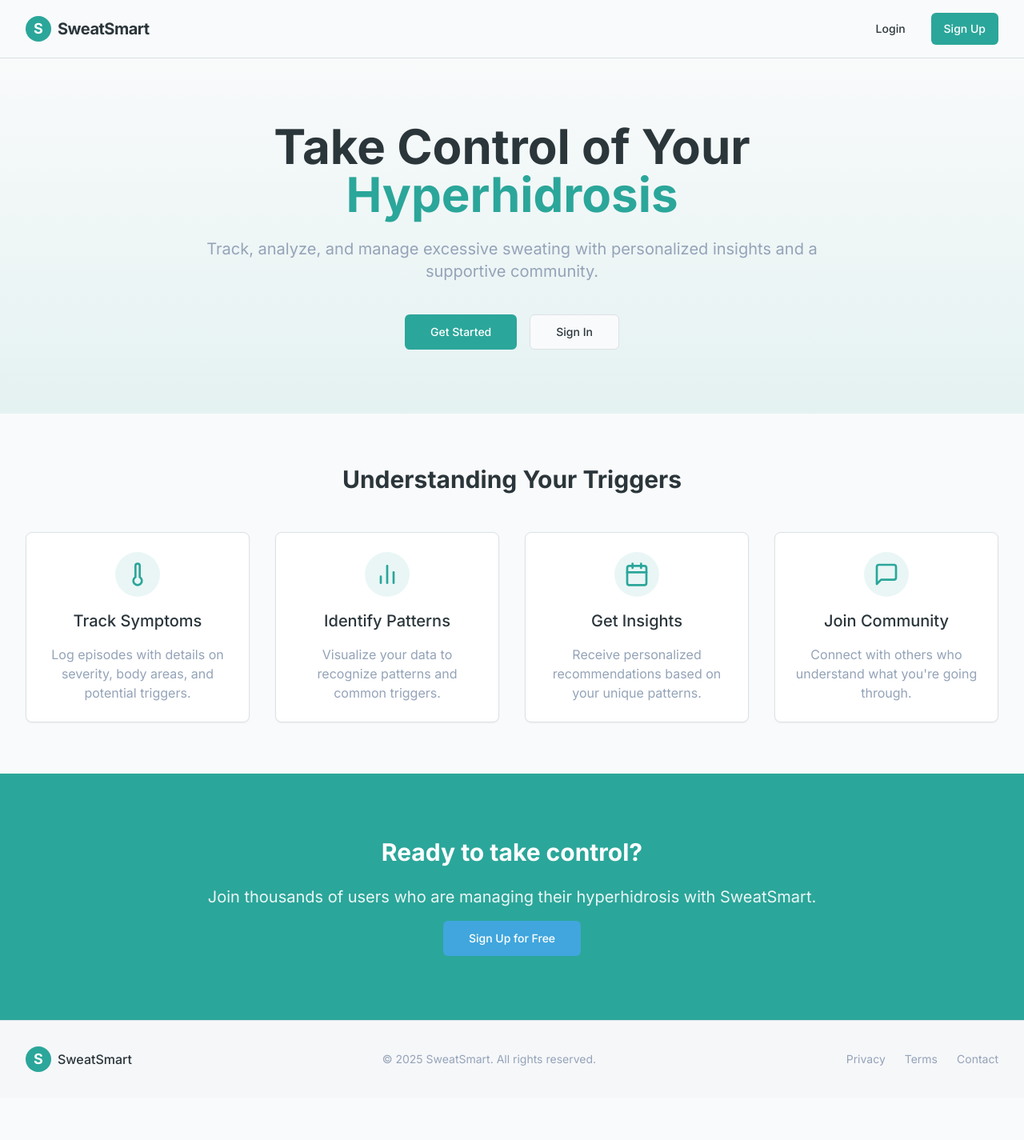
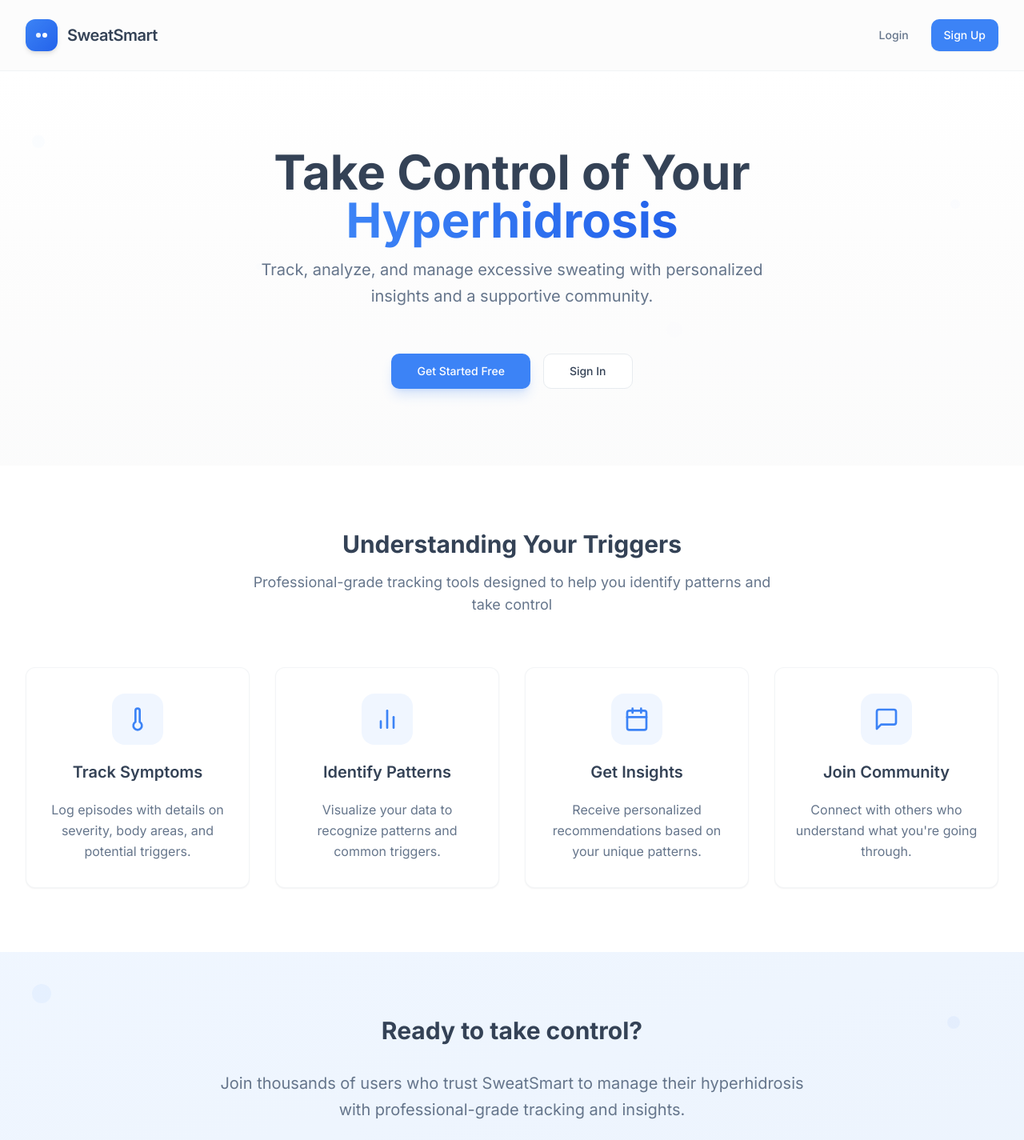
Before and after one commit to Ebuny5/sweatsmart-web, a React (Vite) app: page / in a window 1280 px wide. Shown: the top 1425 px of the page at 80% size. Before the commit the page ends 1372 px from the top, so only its background shows below. Built offline with nearby package versions, Linux system fonts and the light colour scheme.

Commit message:
Refactor: Redesign app interface

```diff
--- a/src/index.css
+++ b/src/index.css
@@ -6,83 +6,99 @@
 
 @layer base {
   :root {
-    --background: 195 20% 98%;
-    --foreground: 200 15% 20%;
+    --background: 0 0% 99%;
+    --foreground: 215 25% 27%;
 
     --card: 0 0% 100%;
-    --card-foreground: 200 15% 20%;
+    --card-foreground: 215 25% 27%;
 
     --popover: 0 0% 100%;
-    --popover-foreground: 200 15% 20%;
+    --popover-foreground: 215 25% 27%;
 
-    --primary: 174 59% 41%;
+    --primary: 217 91% 60%;
     --primary-foreground: 0 0% 100%;
 
-    --secondary: 201 70% 56%;
-    --secondary-foreground: 0 0% 100%;
+    --secondary: 210 17% 95%;
+    --secondary-foreground: 215 25% 27%;
 
-    --muted: 210 20% 96%;
-    --muted-foreground: 215 20% 65%;
+    --muted: 210 17% 98%;
+    --muted-foreground: 215 16% 47%;
 
-    --accent: 189 90% 45%;
-    --accent-foreground: 0 0% 100%;
+    --accent: 214 100% 97%;
+    --accent-foreground: 217 91% 60%;
 
     --destructive: 0 84% 60%;
     --destructive-foreground: 0 0% 100%;
 
-    --border: 200 20% 88%;
-    --input: 200 20% 88%;
-    --ring: 174 59% 41%;
+    --border: 210 20% 92%;
+    --input: 210 20% 92%;
+    --ring: 217 91% 60%;
 
-    --radius: 0.5rem;
+    --radius: 0.75rem;
 
-    --sidebar-background: 174 30% 97%;
-    --sidebar-foreground: 200 15% 20%;
-    --sidebar-primary: 174 59% 41%;
+    /* Medical app gradients and special colors */
+    --gradient-primary: linear-gradient(135deg, hsl(217, 91%, 60%), hsl(217, 91%, 50%));
+    --gradient-subtle: linear-gradient(180deg, hsl(0, 0%, 100%), hsl(210, 17%, 98%));
+    --droplet-blue: 217 91% 60%;
+    --droplet-light: 214 100% 97%;
+    --professional-gray: 215 16% 47%;
+    --clean-white: 0 0% 100%;
+
+    --sidebar-background: 0 0% 99%;
+    --sidebar-foreground: 215 25% 27%;
+    --sidebar-primary: 217 91% 60%;
     --sidebar-primary-foreground: 0 0% 100%;
-    --sidebar-accent: 174 30% 95%;
-    --sidebar-accent-foreground: 200 15% 20%;
-    --sidebar-border: 174 30% 92%;
-    --sidebar-ring: 174 59% 41%;
+    --sidebar-accent: 214 100% 97%;
+    --sidebar-accent-foreground: 215 25% 27%;
+    --sidebar-border: 210 20% 92%;
+    --sidebar-ring: 217 91% 60%;
   }
 
   .dark {
-    --background: 200 25% 10%;
+    --background: 215 28% 10%;
     --foreground: 210 20% 98%;
 
-    --card: 200 25% 15%;
+    --card: 215 28% 12%;
     --card-foreground: 210 20% 98%;
 
-    --popover: 200 25% 15%;
+    --popover: 215 28% 12%;
     --popover-foreground: 210 20% 98%;
 
-    --primary: 174 59% 41%;
+    --primary: 217 91% 60%;
     --primary-foreground: 0 0% 100%;
 
-    --secondary: 201 70% 56%;
-    --secondary-foreground: 0 0% 100%;
+    --secondary: 215 28% 18%;
+    --secondary-foreground: 210 20% 98%;
 
-    --muted: 200 25% 25%;
-    --muted-foreground: 210 20% 70%;
+    --muted: 215 28% 18%;
+    --muted-foreground: 215 16% 65%;
 
-    --accent: 189 90% 45%;
-    --accent-foreground: 0 0% 100%;
+    --accent: 215 28% 18%;
+    --accent-foreground: 217 91% 60%;
 
     --destructive: 0 74% 50%;
     --destructive-foreground: 0 0% 100%;
 
-    --border: 200 25% 25%;
-    --input: 200 25% 25%;
-    --ring: 174 59% 41%;
+    --border: 215 28% 18%;
+    --input: 215 28% 18%;
+    --ring: 217 91% 60%;
 
-    --sidebar-background: 200 25% 15%;
+    /* Dark mode gradients */
+    --gradient-primary: linear-gradient(135deg, hsl(217, 91%, 60%), hsl(217, 91%, 50%));
+    --gradient-subtle: linear-gradient(180deg, hsl(215, 28%, 12%), hsl(215, 28%, 10%));
+    --droplet-blue: 217 91% 60%;
+    --droplet-light: 215 28% 18%;
+    --professional-gray: 215 16% 65%;
+    --clean-white: 215 28% 12%;
+
+    --sidebar-background: 215 28% 10%;
     --sidebar-foreground: 210 20% 98%;
-    --sidebar-primary: 174 59% 41%;
+    --sidebar-primary: 217 91% 60%;
     --sidebar-primary-foreground: 0 0% 100%;
-    --sidebar-accent: 200 25% 20%;
+    --sidebar-accent: 215 28% 18%;
     --sidebar-accent-foreground: 210 20% 98%;
-    --sidebar-border: 200 25% 25%;
-    --sidebar-ring: 174 59% 41%;
+    --sidebar-border: 215 28% 18%;
+    --sidebar-ring: 217 91% 60%;
   }
 }
 
--- a/src/pages/Index.tsx
+++ b/src/pages/Index.tsx
@@ -7,21 +7,24 @@ import { Thermometer, BarChart2, Calendar, MessageSquare } from "lucide-react";
 const Index = () => {
   return (
     <div className="min-h-screen flex flex-col">
-      <header className="w-full border-b py-4">
+      <header className="w-full border-b border-border/50 py-6">
         <div className="container flex items-center justify-between">
-          <div className="flex items-center gap-2">
-            <div className="h-8 w-8 rounded-full bg-primary flex items-center justify-center">
-              <span className="text-white text-lg font-bold">S</span>
+          <div className="flex items-center gap-3">
+            <div className="h-10 w-10 rounded-xl bg-gradient-to-br from-blue-500 to-blue-600 flex items-center justify-center shadow-md">
+              <div className="flex gap-0.5">
+                <div className="w-1.5 h-1.5 bg-white rounded-full opacity-90"></div>
+                <div className="w-1.5 h-1.5 bg-white rounded-full"></div>
+              </div>
             </div>
-            <h1 className="text-xl font-bold tracking-tight">SweatSmart</h1>
+            <h1 className="text-xl font-semibold tracking-tight text-foreground">SweatSmart</h1>
           </div>
 
-          <div className="flex items-center gap-4">
+          <div className="flex items-center gap-3">
             <Link to="/login">
-              <Button variant="ghost">Login</Button>
+              <Button variant="ghost" className="text-professional-gray hover:text-foreground">Login</Button>
             </Link>
             <Link to="/register">
-              <Button>Sign Up</Button>
+              <Button className="bg-primary hover:bg-primary/90 shadow-sm">Sign Up</Button>
             </Link>
           </div>
         </div>
@@ -29,23 +32,37 @@ const Index = () => {
 
       <main className="flex-1">
         {/* Hero section */}
-        <section className="py-20 bg-gradient-to-b from-background to-primary/10">
-          <div className="container">
-            <div className="max-w-3xl mx-auto text-center space-y-6">
-              <h1 className="text-4xl font-bold sm:text-5xl md:text-6xl">
-                Take Control of Your <span className="text-primary">Hyperhidrosis</span>
-              </h1>
-              <p className="text-xl text-muted-foreground">
-                Track, analyze, and manage excessive sweating with personalized insights and a supportive community.
-              </p>
-              <div className="flex flex-col sm:flex-row gap-4 justify-center pt-4">
+        <section className="py-24 bg-gradient-to-b from-clean-white via-background to-muted/30 relative overflow-hidden">
+          {/* Subtle background pattern */}
+          <div className="absolute inset-0 opacity-[0.02]">
+            <div className="absolute top-20 left-10 w-4 h-4 bg-droplet-blue rounded-full"></div>
+            <div className="absolute top-40 right-20 w-3 h-3 bg-droplet-blue rounded-full opacity-60"></div>
+            <div className="absolute top-60 left-1/4 w-2 h-2 bg-droplet-blue rounded-full opacity-40"></div>
+            <div className="absolute bottom-40 right-1/3 w-5 h-5 bg-droplet-blue rounded-full opacity-30"></div>
+          </div>
+
+          <div className="container relative">
+            <div className="max-w-4xl mx-auto text-center space-y-8">
+              <div className="space-y-4">
+                <h1 className="text-4xl font-bold sm:text-5xl md:text-6xl text-foreground leading-tight">
+                  Take Control of Your{" "}
+                  <span className="text-primary bg-gradient-to-r from-blue-500 to-blue-600 bg-clip-text text-transparent">
+                    Hyperhidrosis
+                  </span>
+                </h1>
+                <p className="text-xl text-professional-gray max-w-2xl mx-auto leading-relaxed">
+                  Track, analyze, and manage excessive sweating with personalized insights and a supportive community.
+                </p>
+              </div>
+
+              <div className="flex flex-col sm:flex-row gap-4 justify-center pt-6">
                 <Link to="/register">
-                  <Button size="lg" className="w-full sm:w-auto">
-                    Get Started
+                  <Button size="lg" className="w-full sm:w-auto bg-primary hover:bg-primary/90 text-white shadow-lg shadow-blue-500/20 border-0">
+                    Get Started Free
                   </Button>
                 </Link>
                 <Link to="/login">
-                  <Button size="lg" variant="outline" className="w-full sm:w-auto">
+                  <Button size="lg" variant="outline" className="w-full sm:w-auto border-border bg-clean-white hover:bg-muted/50 text-foreground">
                     Sign In
                   </Button>
                 </Link>
@@ -55,62 +72,68 @@ const Index = () => {
         </section>
 
         {/* Features section */}
-        <section className="py-16 bg-background">
+        <section className="py-20 bg-clean-white">
           <div className="container">
-            <h2 className="text-3xl font-bold text-center mb-12">
-              Understanding Your Triggers
-            </h2>
+            <div className="text-center mb-16">
+              <h2 className="text-3xl font-bold text-foreground mb-4">
+                Understanding Your Triggers
+              </h2>
+              <p className="text-professional-gray text-lg max-w-2xl mx-auto">
+                Professional-grade tracking tools designed to help you identify patterns and take control
+              </p>
+            </div>
+
             <div className="grid md:grid-cols-2 lg:grid-cols-4 gap-8">
-              <Card>
-                <CardContent className="pt-6">
-                  <div className="flex flex-col items-center text-center space-y-4">
-                    <div className="p-3 bg-primary/10 rounded-full">
-                      <Thermometer className="h-8 w-8 text-primary" />
+              <Card className="border-border/50 shadow-sm hover:shadow-md transition-shadow duration-300 bg-clean-white">
+                <CardContent className="pt-8 pb-8">
+                  <div className="flex flex-col items-center text-center space-y-5">
+                    <div className="p-4 bg-droplet-light rounded-2xl">
+                      <Thermometer className="h-8 w-8 text-droplet-blue" />
                     </div>
-                    <h3 className="text-xl font-medium">Track Symptoms</h3>
-                    <p className="text-muted-foreground">
+                    <h3 className="text-xl font-semibold text-foreground">Track Symptoms</h3>
+                    <p className="text-professional-gray leading-relaxed">
                       Log episodes with details on severity, body areas, and potential triggers.
                     </p>
                   </div>
                 </CardContent>
               </Card>
 
-              <Card>
-                <CardContent className="pt-6">
-                  <div className="flex flex-col items-center text-center space-y-4">
-                    <div className="p-3 bg-primary/10 rounded-full">
-                      <BarChart2 className="h-8 w-8 text-primary" />
+              <Card className="border-border/50 shadow-sm hover:shadow-md transition-shadow duration-300 bg-clean-white">
+                <CardContent className="pt-8 pb-8">
+                  <div className="flex flex-col items-center text-center space-y-5">
+                    <div className="p-4 bg-droplet-light rounded-2xl">
+                      <BarChart2 className="h-8 w-8 text-droplet-blue" />
                     </div>
-                    <h3 className="text-xl font-medium">Identify Patterns</h3>
-                    <p className="text-muted-foreground">
+                    <h3 className="text-xl font-semibold text-foreground">Identify Patterns</h3>
+                    <p className="text-professional-gray leading-relaxed">
                       Visualize your data to recognize patterns and common triggers.
                     </p>
                   </div>
                 </CardContent>
               </Card>
 
-              <Card>
-                <CardContent className="pt-6">
-                  <div className="flex flex-col items-center text-center space-y-4">
-                    <div className="p-3 bg-primary/10 rounded-full">
-                      <Calendar className="h-8 w-8 text-primary" />
+              <Card className="border-border/50 shadow-sm hover:shadow-md transition-shadow duration-300 bg-clean-white">
+                <CardContent className="pt-8 pb-8">
+                  <div className="flex flex-col items-center text-center space-y-5">
+                    <div className="p-4 bg-droplet-light rounded-2xl">
+                      <Calendar className="h-8 w-8 text-droplet-blue" />
                     </div>
-                    <h3 className="text-xl font-medium">Get Insights</h3>
-                    <p className="text-muted-foreground">
+                    <h3 className="text-xl font-semibold text-foreground">Get Insights</h3>
+                    <p className="text-professional-gray leading-relaxed">
                       Receive personalized recommendations based on your unique patterns.
                     </p>
                   </div>
                 </CardContent>
               </Card>
 
-              <Card>
-                <CardContent className="pt-6">
-                  <div className="flex flex-col items-center text-center space-y-4">
-                    <div className="p-3 bg-primary/10 rounded-full">
-                      <MessageSquare className="h-8 w-8 text-primary" />
+              <Card className="border-border/50 shadow-sm hover:shadow-md transition-shadow duration-300 bg-clean-white">
+                <CardContent className="pt-8 pb-8">
+                  <div className="flex flex-col items-center text-center space-y-5">
+                    <div className="p-4 bg-droplet-light rounded-2xl">
+                      <MessageSquare className="h-8 w-8 text-droplet-blue" />
                     </div>
-                    <h3 className="text-xl font-medium">Join Community</h3>
-                    <p className="text-muted-foreground">
+                    <h3 className="text-xl font-semibold text-foreground">Join Community</h3>
+                    <p className="text-professional-gray leading-relaxed">
                       Connect with others who understand what you're going through.
                     </p>
                   </div>
@@ -121,16 +144,24 @@ const Index = () => {
         </section>
 
         {/* CTA section */}
-        <section className="py-20 bg-primary text-primary-foreground">
-          <div className="container">
-            <div className="max-w-3xl mx-auto text-center space-y-6">
-              <h2 className="text-3xl font-bold">Ready to take control?</h2>
-              <p className="text-xl opacity-90">
-                Join thousands of users who are managing their hyperhidrosis with SweatSmart.
+        <section className="py-20 bg-gradient-to-br from-blue-50 to-blue-100/50 relative overflow-hidden">
+          {/* Background decoration */}
+          <div className="absolute inset-0 opacity-5">
+            <div className="absolute top-10 left-10 w-6 h-6 bg-droplet-blue rounded-full"></div>
+            <div className="absolute top-20 right-20 w-4 h-4 bg-droplet-blue rounded-full"></div>
+            <div className="absolute bottom-20 left-20 w-5 h-5 bg-droplet-blue rounded-full"></div>
+            <div className="absolute bottom-10 right-10 w-3 h-3 bg-droplet-blue rounded-full"></div>
+          </div>
+
+          <div className="container relative">
+            <div className="max-w-3xl mx-auto text-center space-y-8">
+              <h2 className="text-3xl font-bold text-foreground">Ready to take control?</h2>
+              <p className="text-xl text-professional-gray leading-relaxed">
+                Join thousands of users who trust SweatSmart to manage their hyperhidrosis with professional-grade tracking and insights.
               </p>
               <Link to="/register">
-                <Button size="lg" variant="secondary" className="mt-4">
-                  Sign Up for Free
+                <Button size="lg" className="mt-6 bg-primary hover:bg-primary/90 text-white shadow-lg shadow-blue-500/20 px-8">
+                  Start Your Journey Free
                 </Button>
               </Link>
             </div>
@@ -138,28 +169,31 @@ const Index = () => {
         </section>
       </main>
 
-      <footer className="border-t py-8 bg-muted/50">
+      <footer className="border-t border-border/50 py-12 bg-clean-white">
         <div className="container">
-          <div className="flex flex-col md:flex-row justify-between items-center gap-4">
-            <div className="flex items-center gap-2">
-              <div className="h-8 w-8 rounded-full bg-primary flex items-center justify-center">
-                <span className="text-white text-lg font-bold">S</span>
+          <div className="flex flex-col md:flex-row justify-between items-center gap-6">
+            <div className="flex items-center gap-3">
+              <div className="h-9 w-9 rounded-xl bg-gradient-to-br from-blue-500 to-blue-600 flex items-center justify-center shadow-sm">
+                <div className="flex gap-0.5">
+                  <div className="w-1.5 h-1.5 bg-white rounded-full opacity-90"></div>
+                  <div className="w-1.5 h-1.5 bg-white rounded-full"></div>
+                </div>
               </div>
-              <span className="font-medium">SweatSmart</span>
+              <span className="font-semibold text-foreground">SweatSmart</span>
             </div>
 
-            <div className="text-sm text-muted-foreground">
+            <div className="text-sm text-professional-gray">
               &copy; {new Date().getFullYear()} SweatSmart. All rights reserved.
             </div>
 
-            <div className="flex gap-6">
-              <a href="#" className="text-sm text-muted-foreground hover:text-foreground">
+            <div className="flex gap-8">
+              <a href="#" className="text-sm text-professional-gray hover:text-primary transition-colors">
                 Privacy
               </a>
-              <a href="#" className="text-sm text-muted-foreground hover:text-foreground">
+              <a href="#" className="text-sm text-professional-gray hover:text-primary transition-colors">
                 Terms
               </a>
-              <a href="#" className="text-sm text-muted-foreground hover:text-foreground">
+              <a href="#" className="text-sm text-professional-gray hover:text-primary transition-colors">
                 Contact
               </a>
             </div>
--- a/tailwind.config.ts
+++ b/tailwind.config.ts
@@ -63,30 +63,38 @@ export default {
 					border: 'hsl(var(--sidebar-border))',
 					ring: 'hsl(var(--sidebar-ring))'
 				},
-				// SweatSense custom colors
-				teal: {
-					50: '#E6FFFA',
-					100: '#B2F5EA',
-					200: '#81E6D9',
-					300: '#4FD1C5',
-					400: '#38B2AC',
-					500: '#319795',
-					600: '#2C7A7B',
-					700: '#285E61',
-					800: '#234E52',
-					900: '#1D4044',
+				// SweatSmart medical app colors
+				'droplet-blue': 'hsl(var(--droplet-blue))',
+				'droplet-light': 'hsl(var(--droplet-light))',
+				'professional-gray': 'hsl(var(--professional-gray))',
+				'clean-white': 'hsl(var(--clean-white))',
+
+				// Enhanced blue palette matching the app icon
+				blue: {
+					50: 'hsl(214, 100%, 97%)',
+					100: 'hsl(214, 95%, 93%)',
+					200: 'hsl(213, 97%, 87%)',
+					300: 'hsl(212, 96%, 78%)',
+					400: 'hsl(213, 94%, 68%)',
+					500: 'hsl(217, 91%, 60%)',
+					600: 'hsl(221, 83%, 53%)',
+					700: 'hsl(224, 76%, 48%)',
+					800: 'hsl(226, 71%, 40%)',
+					900: 'hsl(224, 64%, 33%)',
 				},
-				blue: {
-					50: '#EBF8FF',
-					100: '#BEE3F8',
-					200: '#90CDF4',
-					300: '#63B3ED',
-					400: '#4299E1',
-					500: '#3182CE',
-					600: '#2B6CB0',
-					700: '#2C5282',
-					800: '#2A4365',
-					900: '#1A365D',
+
+				// Professional grays for medical interface
+				gray: {
+					50: 'hsl(210, 20%, 98%)',
+					100: 'hsl(210, 17%, 95%)',
+					200: 'hsl(210, 16%, 92%)',
+					300: 'hsl(210, 14%, 83%)',
+					400: 'hsl(210, 14%, 71%)',
+					500: 'hsl(215, 16%, 47%)',
+					600: 'hsl(215, 19%, 35%)',
+					700: 'hsl(215, 25%, 27%)',
+					800: 'hsl(217, 33%, 17%)',
+					900: 'hsl(222, 47%, 11%)',
 				},
 			},
 			borderRadius: {
```
